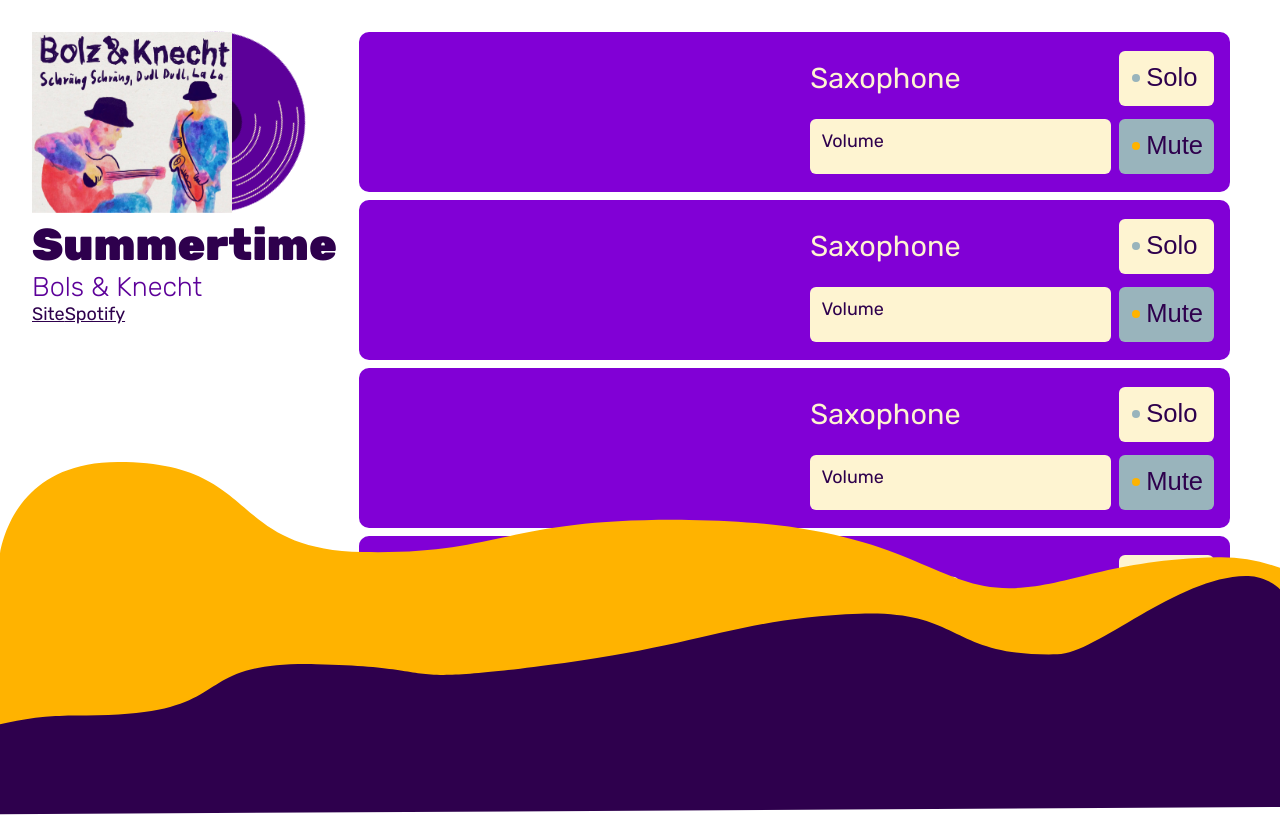
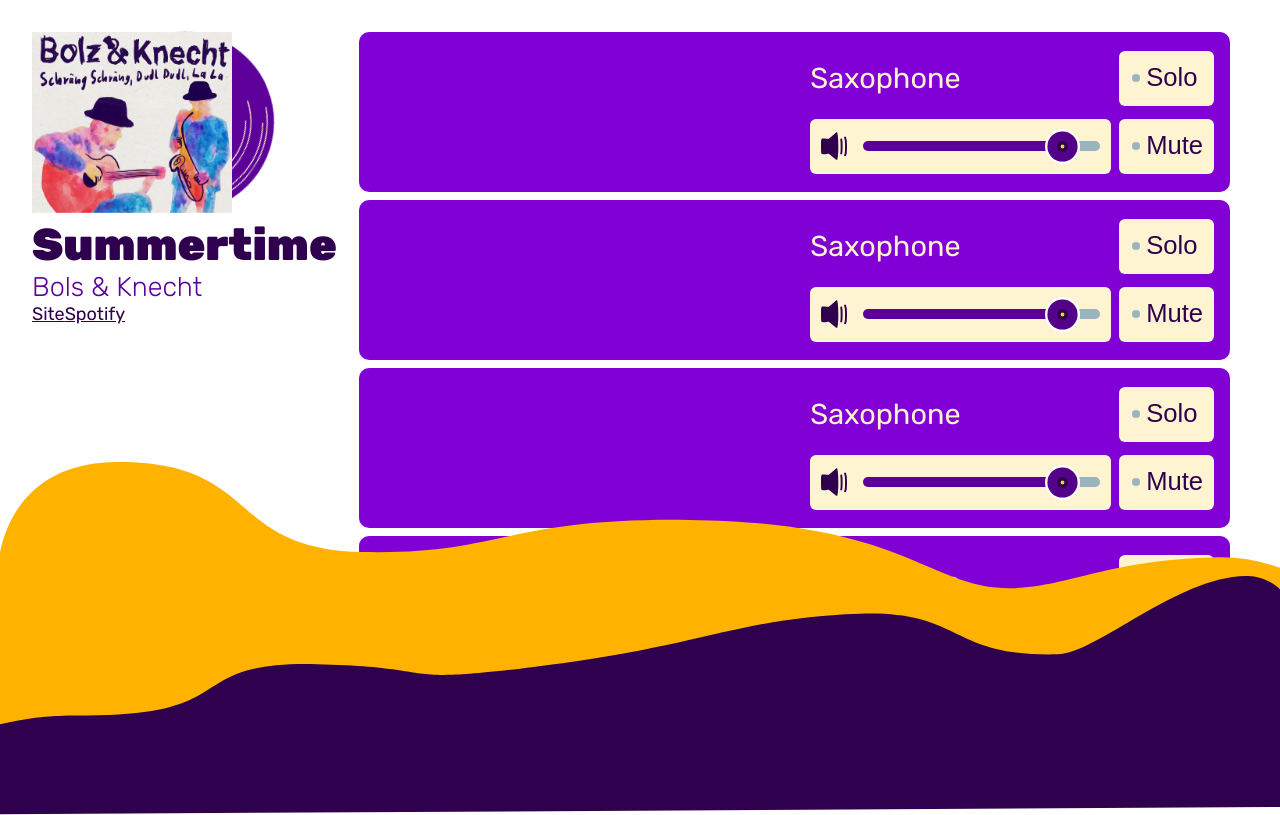
Before and after one commit to ClementBellier/BeforeMix, a React (Vite) app: page / in a window 1280 px wide. Shown: the top 815 px of the page. Built offline with nearby package versions, Linux system fonts and the light colour scheme.

Commit message:
Styling input range

```diff
--- a/components/playerPage.jsx
+++ b/components/playerPage.jsx
@@ -10,7 +10,7 @@ const PlayerPage = () => {
           <div className="song__infos-disk">
             <Disk
               width="180px"
-              position={{ left: "30%", zIndex: "-1"}}
+              position={{ left: "20%", zIndex: "-1"}}
               rotate={true}
             />
             <img src="/lala_dp_front-1024x925.jpg" />
--- a/components/trackCard.css
+++ b/components/trackCard.css
@@ -55,3 +55,14 @@
 .track-buttons button.active::before{
     background-color: var(--primary-color);
 }
+.track-volume{
+    display: flex;
+    align-items: center;
+    gap: 1rem;
+}
+.track-volume img{
+    width: 26px;
+}
+.track-volume input{
+    width: 100%;
+}
--- a/components/trackCard.jsx
+++ b/components/trackCard.jsx
@@ -1,14 +1,31 @@
+import { useState } from "react";
 import "./trackCard.css";
 
 const TrackCard = () => {
+  const [volume, setVolume] = useState("0.9")
+  const handleInputChange = (e) => {
+    const val = e.target.value;
+    e.target.style.backgroundSize = val * 100 + "% 100%";
+    setVolume(val)
+  };
   return (
     <div className="track-card">
       <canvas></canvas>
       <div className="track-buttons">
         <p>Saxophone</p>
         <button>Solo</button>
-        <div>Volume</div>
-        <button className="active">Mute</button>
+        <div className="track-volume">
+          <img src="/speaker.svg" alt="" />
+          <input
+            type="range"
+            min="0"
+            max="1"
+            step="0.01"
+            value={volume}
+            onChange={handleInputChange}
+          />
+        </div>
+        <button>Mute</button>
       </div>
     </div>
   );
--- a/src/index.css
+++ b/src/index.css
@@ -29,3 +29,34 @@ body{
     overflow: hidden;
     font-size: 18px;
 }
+input[type="range"]{
+    -webkit-appearance: none;
+    height: 10px;
+    border-radius: 5px;
+    background: var(--quaternary-color);
+    background-image: linear-gradient(var(--secondary-color), var(--secondary-color));
+    background-size: 90% 100%;
+    background-repeat: no-repeat;
+}
+input[type="range"]::-webkit-slider-thumb {
+    -webkit-appearance: none;
+    height: 35px;
+    width: 35px;
+    background: url(/disk.svg) center center no-repeat;
+    cursor: ew-resize;
+}
+input[type="range"]::-moz-range-thumb {
+    -webkit-appearance: none;
+    border: none;
+    height: 35px;
+    width: 35px;
+    background: url(/disk.svg) center center no-repeat;
+    cursor: ew-resize;
+}
+input[type=range]::-webkit-slider-runnable-track,
+input[type=range]::-moz-range-track {
+    -webkit-appearance: none;
+    box-shadow: none;
+    border: none;
+    background: transparent;
+}
```
